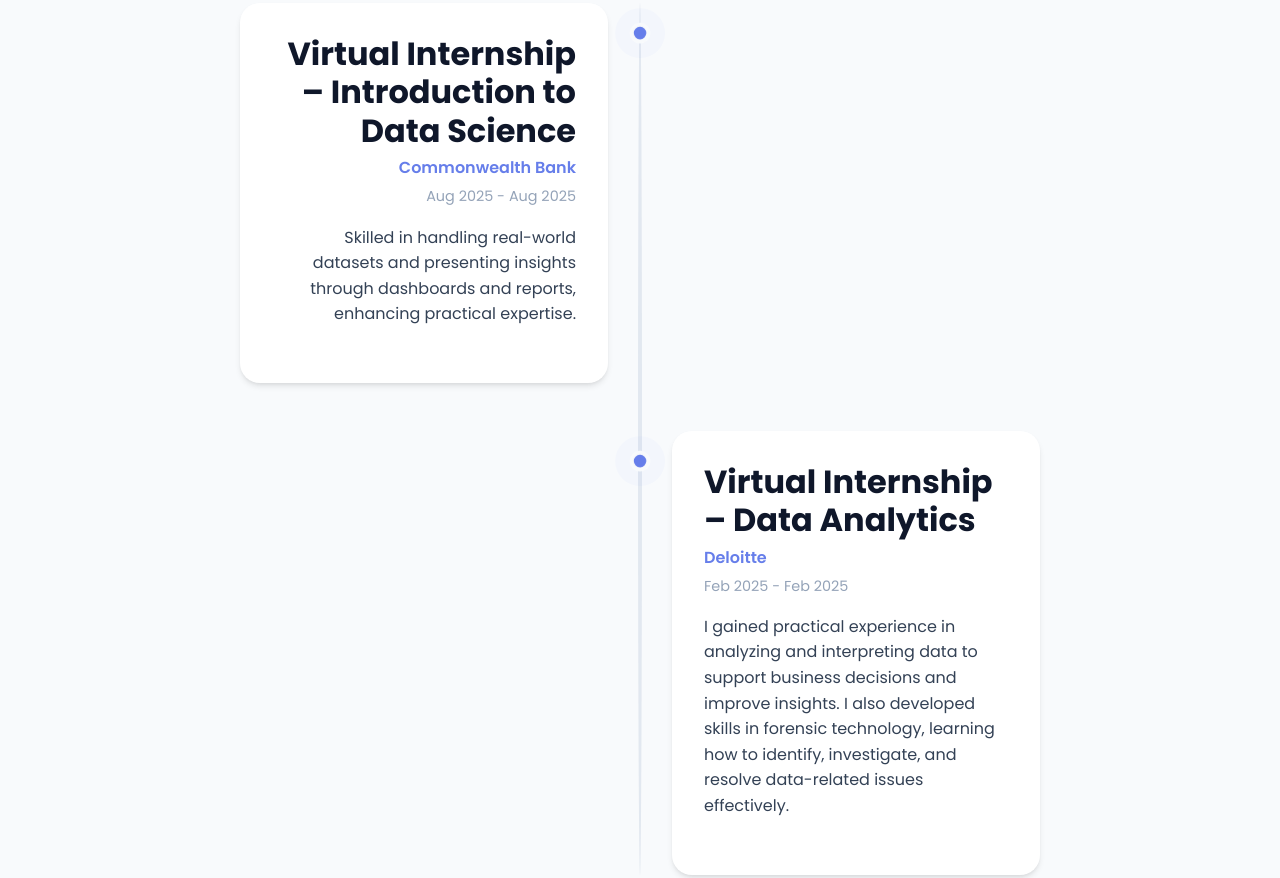
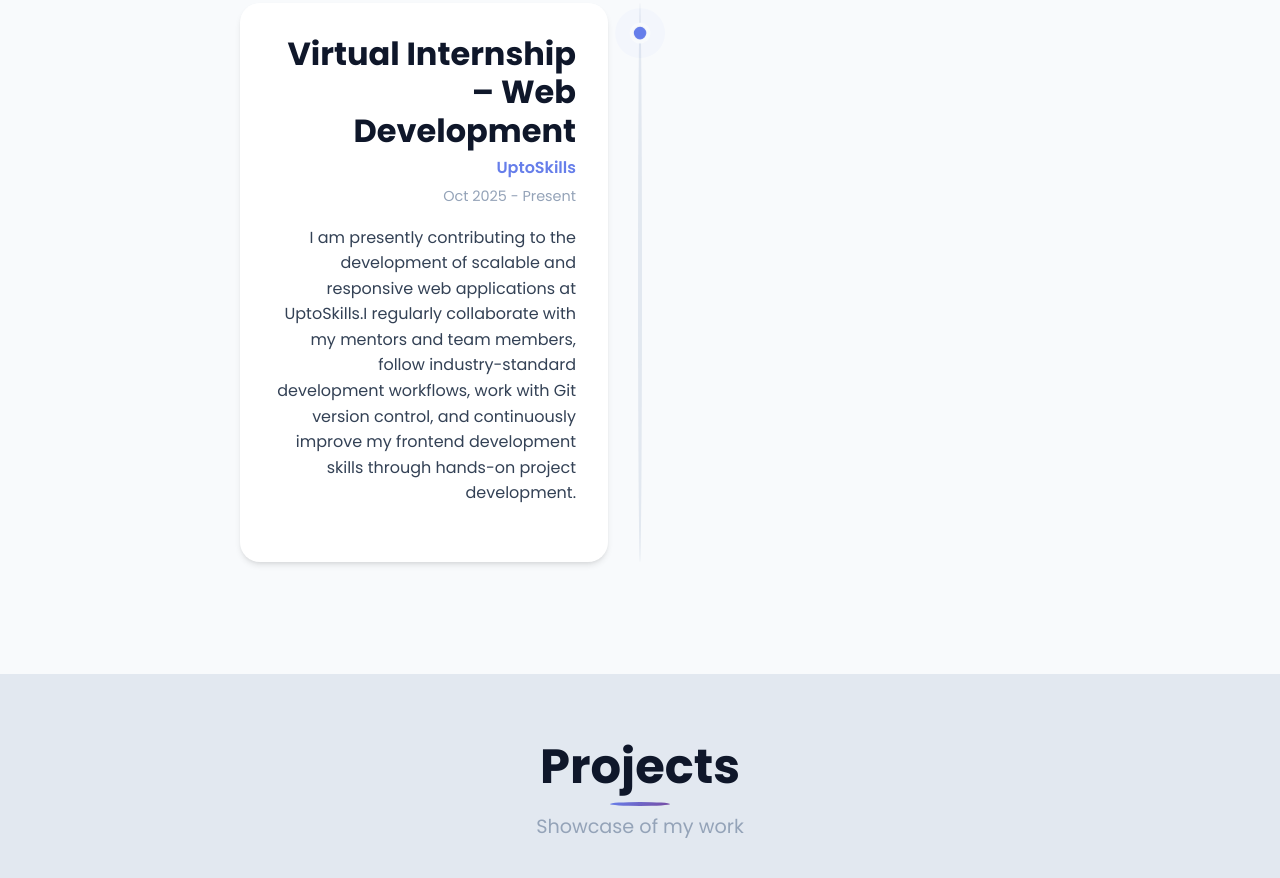
Before and after one commit to Latishkothapalli/Portfolio, a plain HTML site: page index.html in a window 1280 px wide. Shown: the part 3100-3978 px from the top of the page. Drawn offline with nearby package versions, Linux system fonts and the light colour scheme; animation ran at ten frames a second.

Commit message:
Modify internship information in index.html
Updated internship details and descriptions in the timeline section.

```diff
--- a/index.html
+++ b/index.html
@@ -170,28 +170,17 @@
                 <div class="timeline-item scroll-animate delay-1">
                     <div class="timeline-marker"></div>
                     <div class="timeline-content">
-                        <h3 class="timeline-title">Virtual Internship – Introduction to Data Science</h3>
-                        <h4 class="timeline-company">Commonwealth Bank</h4>
-                        <p class="timeline-duration">Aug 2025 - Aug 2025</p>
+                        <h3 class="timeline-title">Virtual Internship – Web Development</h3>
+                        <h4 class="timeline-company">UptoSkills</h4>
+                        <p class="timeline-duration">Oct 2025 - Present</p>
                         <p class="timeline-description">
-                           Skilled in handling real-world datasets and presenting insights through dashboards and reports, enhancing
-practical expertise.
+                           I am presently contributing to the development of scalable and responsive web applications at UptoSkills.I regularly collaborate with my mentors and team members,
+						follow industry-standard development workflows, work with Git version control, and continuously improve my frontend development skills through hands-on project development.
                         </p>
                     </div>
                 </div>
 
-                <div class="timeline-item scroll-animate delay-2">
-                    <div class="timeline-marker"></div>
-                    <div class="timeline-content">
-                        <h3 class="timeline-title">Virtual Internship – Data Analytics</h3>
-                        <h4 class="timeline-company">Deloitte</h4>
-                        <p class="timeline-duration">Feb 2025 - Feb 2025</p>
-                        <p class="timeline-description">
-                            I gained practical experience in analyzing and interpreting data to support business decisions and improve insights.
-	     I also developed skills in forensic technology, learning how to identify, investigate, and resolve data-related issues effectively.
-                        </p>
-                    </div>
-                </div>
+
             </div>
         </div>
     </section>
```
